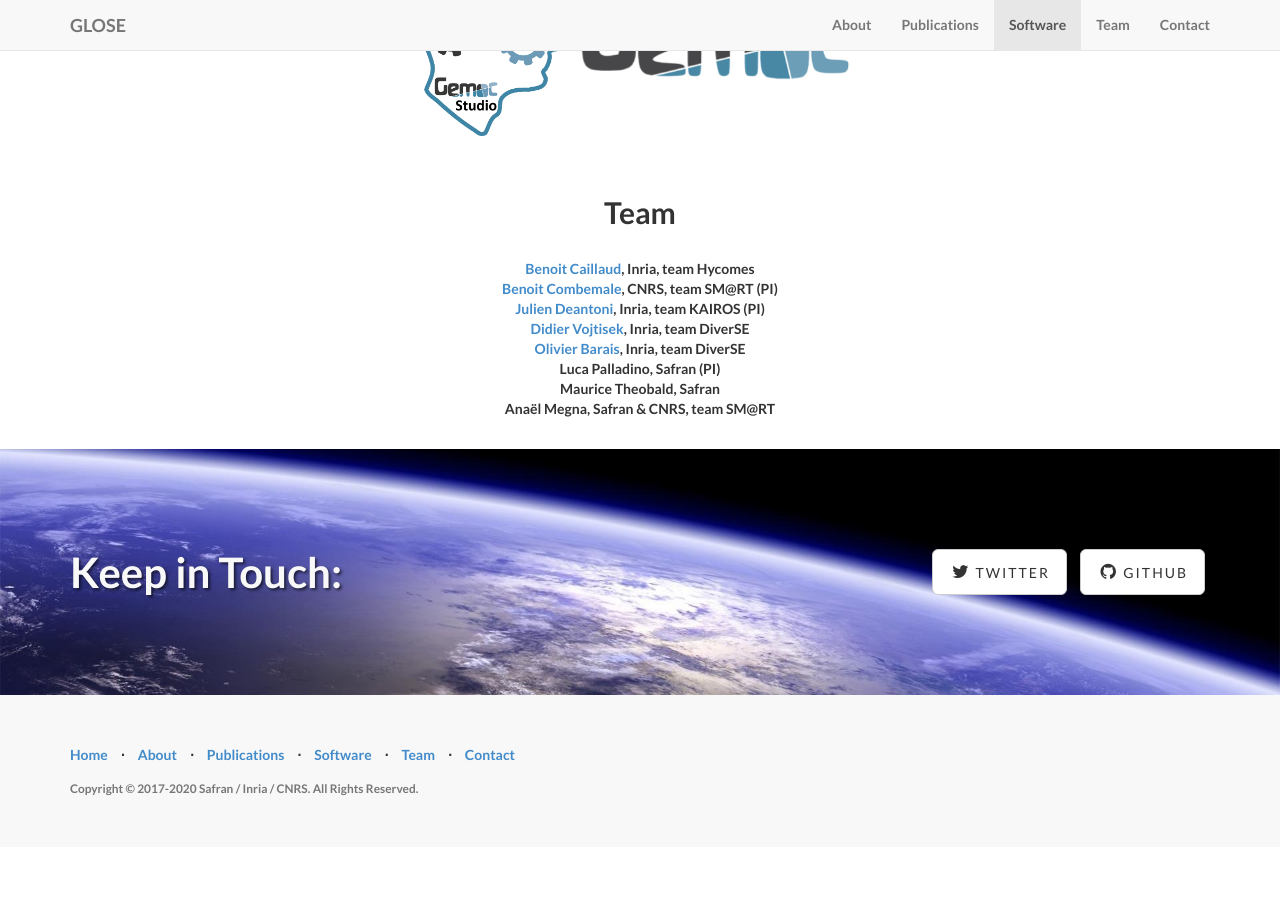
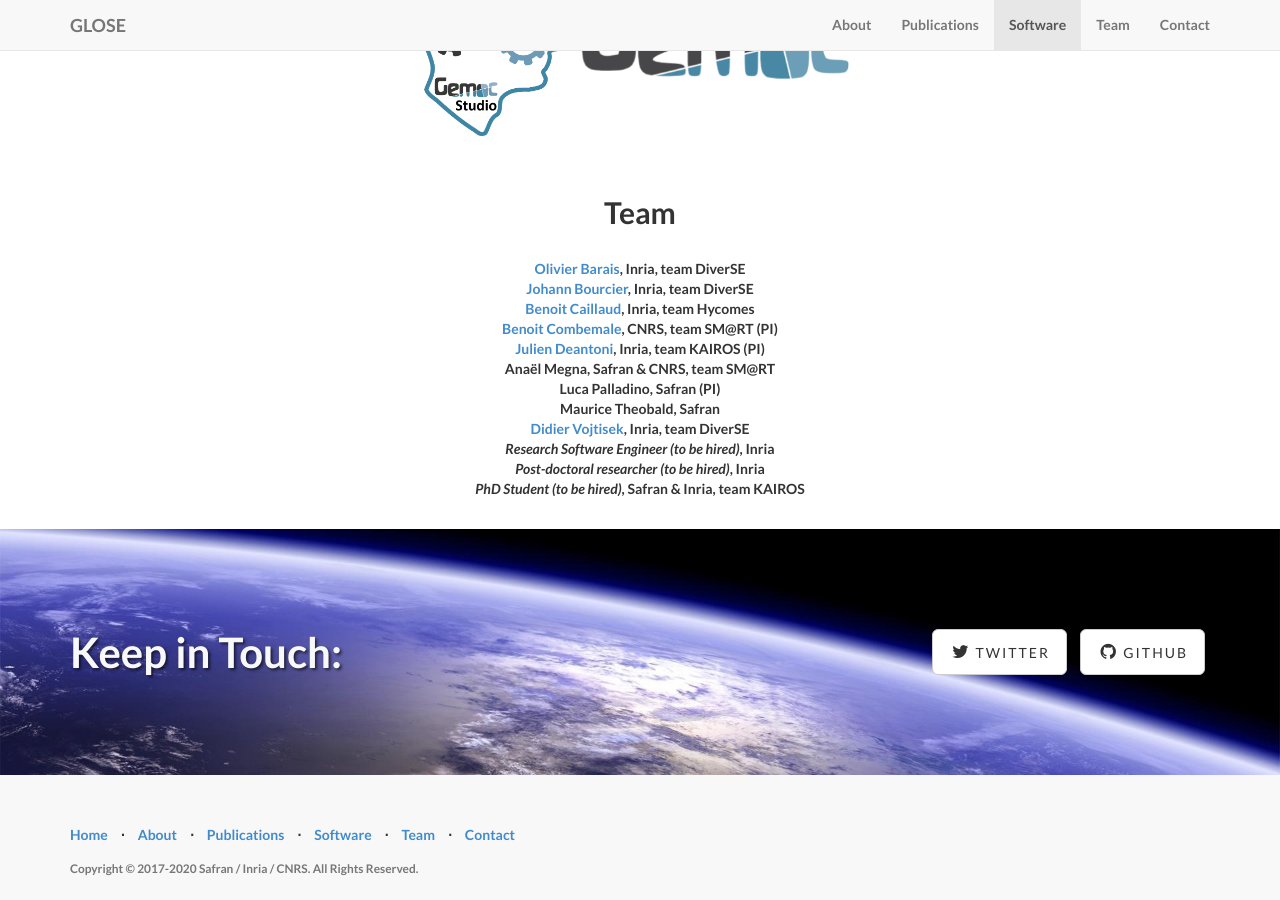
Before and after one commit to gemoc/glose, a Jekyll site: the page built from index.html, in a window 1280 px wide and 900 px high, scrolled down 2788 px. Built offline with Jekyll 4.4.1, drawn with Linux system fonts in a browser that asks for light colours; nearby versions of some CDN libraries; library files that are not in the unit come from our copies; before the commit the page ends 3635 px from its top, so only the background shows below that.

Commit message:
Update team.html

```diff
--- a/_includes/team.html
+++ b/_includes/team.html
@@ -6,18 +6,22 @@
             <h2>Team</h2>
             <br/>
             <p>
+                <a href="http://olivier.barais.fr/" target="_blank">Olivier Barais</a>, Inria, team DiverSE<br/>
+                <a href="https://sites.google.com/site/johannbourcier/" target="_blank">Johann Bourcier</a>, Inria, team DiverSE<br/>
                 <a href="http://www.irisa.fr/prive/Benoit.Caillaud/Benoit_Caillauds_Professional_homepage/Welcome.html"
                    target="_blank">Benoit Caillaud</a>, Inria, team Hycomes<br/>
                 <a href="http://people.irisa.fr/Benoit.Combemale/"
                    target="_blank">Benoit Combemale</a>, CNRS, team SM@RT (PI)<br/>
                 <a href="http://www.i3s.unice.fr/~deantoni/"
                    target="_blank">Julien Deantoni</a>, Inria, team KAIROS (PI)<br/>
+                Anaël Megna, Safran & CNRS, team SM@RT<br/>
+                Luca Palladino, Safran (PI)<br/>
+                Maurice Theobald, Safran<br/>
                 <a href="http://people.rennes.inria.fr/Didier.Vojtisek/"
                    target="_blank">Didier Vojtisek</a>, Inria, team DiverSE<br/>
-                <a href="http://olivier.barais.fr/" target="_blank">Olivier Barais</a>, Inria, team DiverSE<br/>
-                Luca Palladino, Safran (PI)<br/>
-                Maurice Theobald, Safran<br/>
-                Anaël Megna, Safran & CNRS, team SM@RT<br/>
+                <em>Research Software Engineer (to be hired)</em>, Inria<br/>
+                <em>Post-doctoral researcher (to be hired)</em>, Inria<br/>
+                <em>PhD Student (to be hired)</em>, Safran & Inria, team KAIROS<br/>
             </p>
             <br/>
         </div>
```
